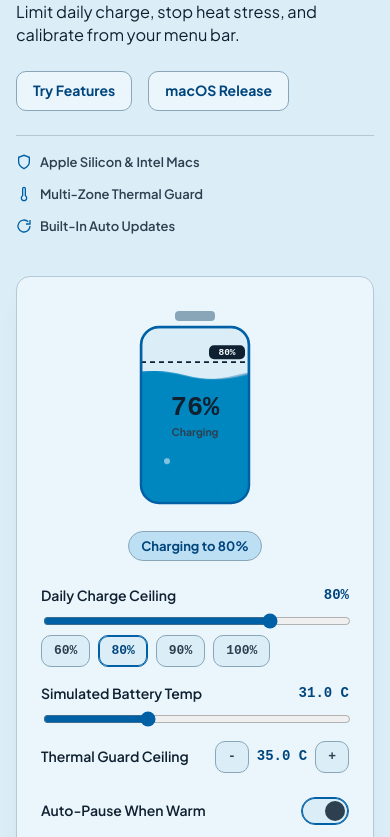
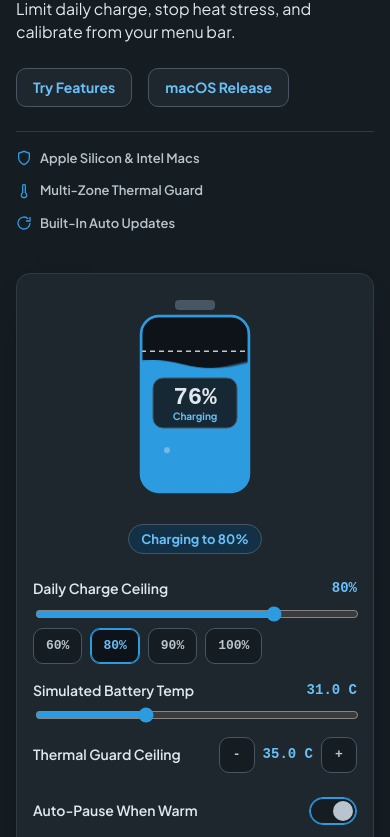
Before and after one commit to zixew/voltguard, a plain HTML site: page docs/index.html in a window 390 px wide. Shown: the part 243-1080 px from the top of the page. Drawn offline with Linux system fonts and the light colour scheme; a web font is replaced by a local one.

Commit message:
Switch VoltGuard site and GIF previews to Nordic Slate + Sky Blue and fix responsive battery HUD

```diff
--- a/docs/index.html
+++ b/docs/index.html
@@ -65,41 +65,41 @@
           <div class="console-panel" aria-label="Interactive battery limit and thermal guard simulator">
             <div class="console-split">
               <div class="battery-stage">
-                <svg class="battery-svg" viewBox="0 0 148 222" role="img" aria-label="Animated liquid battery indicator">
+                <svg class="battery-svg" viewBox="0 0 152 222" role="img" aria-label="Animated liquid battery indicator">
                   <defs>
                     <clipPath id="cellClip">
-                      <rect x="20" y="26" width="108" height="176" rx="18"/>
+                      <rect x="22" y="26" width="108" height="176" rx="18"/>
                     </clipPath>
                   </defs>
 
-                  <rect class="battery-terminal" x="54" y="10" width="40" height="10" rx="4"/>
+                  <rect class="battery-terminal" x="56" y="10" width="40" height="10" rx="4"/>
 
                   <g clip-path="url(#cellClip)">
-                    <rect class="battery-hull" x="20" y="26" width="108" height="176" rx="18"/>
-                    <g id="sim-liquid-group" class="battery-liquid-group" style="transform: translateY(35px);">
+                    <rect class="battery-hull" x="22" y="26" width="108" height="176" rx="18"/>
+                    <g id="sim-liquid-group" class="battery-liquid-group" style="transform: translateY(68px);">
                       <g class="wave-anim-b">
                         <path id="sim-wave-back" class="battery-wave battery-wave--back" d="M 0 6 Q 30 -2 60 6 T 120 6 T 180 6 T 240 6 T 300 6 L 300 210 L 0 210 Z"/>
                       </g>
                       <g class="wave-anim-a">
                         <path id="sim-wave-front" class="battery-wave" d="M 0 6 Q 30 14 60 6 T 120 6 T 180 6 T 240 6 T 300 6 L 300 210 L 0 210 Z"/>
                       </g>
-                      <circle class="battery-bubble" cx="46" cy="118" r="3"/>
-                      <circle class="battery-bubble battery-bubble--two" cx="84" cy="134" r="2.4"/>
-                      <circle class="battery-bubble battery-bubble--three" cx="102" cy="110" r="2"/>
+                      <circle class="battery-bubble" cx="48" cy="118" r="3"/>
+                      <circle class="battery-bubble battery-bubble--two" cx="86" cy="134" r="2.4"/>
+                      <circle class="battery-bubble battery-bubble--three" cx="104" cy="110" r="2"/>
                     </g>
                     <g id="sim-limit-group" class="battery-limit-group" style="transform: translateY(61px);">
-                      <line class="battery-limit-line" x1="20" y1="0" x2="128" y2="0"/>
-                      <rect class="battery-limit-pill" x="88" y="-17" width="36" height="14" rx="5"/>
-                      <text id="sim-limit-badge" class="battery-limit-text" x="106" y="-7" text-anchor="middle">80%</text>
+                      <line class="battery-limit-line" x1="22" y1="0" x2="130" y2="0"/>
                     </g>
                   </g>
 
-                  <rect id="sim-battery-hull" class="battery-hull" fill="none" x="20" y="26" width="108" height="176" rx="18" style="fill: none;"/>
+                  <rect id="sim-battery-hull" class="battery-hull" fill="none" x="22" y="26" width="108" height="176" rx="18" style="fill: none;"/>
 
-                  <text id="sim-pct-text" class="battery-pct-label" x="74" y="114" text-anchor="middle">76%</text>
-                  <text id="sim-mode-text" class="battery-sub-label" x="74" y="135" text-anchor="middle">Charging</text>
+                  <!-- High-contrast frosted HUD badge prevents overlap or color-clash over any liquid level -->
+                  <rect class="battery-hud-pill" x="34" y="88" width="84" height="50" rx="10"/>
+                  <text id="sim-pct-text" class="battery-pct-label" x="76" y="114" text-anchor="middle">76%</text>
+                  <text id="sim-mode-text" class="battery-sub-label" x="76" y="130" text-anchor="middle">Charging</text>
                 </svg>
-                <span id="sim-status-pill" class="status-pill">Active Charge Flow</span>
+                <span id="sim-status-pill" class="status-pill">Charging to 80%</span>
               </div>
 
               <div class="control-stack">
@@ -250,7 +250,7 @@
             <div class="sim-rows divider-top">
               <div class="sim-row">
                 <span>Live Decision Engine</span>
-                <span id="sail-decision-out" class="sim-row__metric">Sailing Coast (Inside 75%-80% Buffer)</span>
+                <span id="sail-decision-out" class="sim-row__metric">Sailing Coast (Inside 75% to 80% Buffer)</span>
               </div>
               <div class="sim-row">
                 <span>On App Exit Behavior</span>
@@ -425,7 +425,6 @@
 
   <script>
     (function () {
-      // 1. Live Hero Battery Simulator
       const limitRange = document.getElementById("sim-limit-range");
       const limitReadout = document.getElementById("sim-limit-readout");
       const tempRange = document.getElementById("sim-temp-range");
@@ -441,7 +440,6 @@
       const waveBack = document.getElementById("sim-wave-back");
       const batteryHull = document.getElementById("sim-battery-hull");
       const limitGroup = document.getElementById("sim-limit-group");
-      const limitBadge = document.getElementById("sim-limit-badge");
       const pctText = document.getElementById("sim-pct-text");
       const modeText = document.getElementById("sim-mode-text");
       const statusPill = document.getElementById("sim-status-pill");
@@ -469,7 +467,6 @@
         const holdingLimit = currentSimCharge >= limit;
 
         limitReadout.textContent = limit + "%";
-        limitBadge.textContent = limit + "%";
         tempReadout.textContent = temp.toFixed(1) + " C";
         maxTempReadout.textContent = maxAllowedTemp.toFixed(1) + " C";
         pctText.textContent = currentSimCharge + "%";
@@ -483,7 +480,7 @@
         const liquidOffsetY = cellTop + cellHeight * (1 - currentSimCharge / 100);
         const limitOffsetY = cellTop + cellHeight * (1 - limit / 100);
         liquidGroup.style.transform = "translateY(" + liquidOffsetY.toFixed(1) + "px)";
-        limitGroup.style.transform = "translateY(" + Math.max(limitOffsetY, 44).toFixed(1) + "px)";
+        limitGroup.style.transform = "translateY(" + Math.max(limitOffsetY, 32).toFixed(1) + "px)";
 
         waveFront.classList.remove("battery-wave--warm", "battery-wave--hot");
         waveBack.classList.remove("battery-wave--warm", "battery-wave--hot");
@@ -492,7 +489,7 @@
 
         if (isHot) {
           modeText.textContent = "Thermal Hold";
-          statusPill.textContent = "Paused: Heat Limit Reached";
+          statusPill.textContent = "Heat Pause (" + temp.toFixed(1) + " C)";
           statusPill.classList.add("status-pill--alert");
           waveFront.classList.add("battery-wave--hot");
           waveBack.classList.add("battery-wave--hot");
@@ -502,7 +499,7 @@
           thermalState.textContent = "Thermal Pause Active";
         } else if (holdingLimit) {
           modeText.textContent = "Target Hold";
-          statusPill.textContent = "Holding " + limit + "% Ceiling";
+          statusPill.textContent = "Hold at " + limit + "%";
           statusPill.classList.add("status-pill--warm");
           batteryHull.classList.add("battery-hull--paused");
           adapterW.textContent = "19.2 W";
@@ -515,7 +512,7 @@
           statusPill.textContent = "Charging to " + limit + "%";
           adapterW.textContent = watts.toFixed(1) + " W";
           batteryW.textContent = "+" + net.toFixed(1) + " W";
-          thermalState.textContent = !heatGuardOn && temp >= maxAllowedTemp ? "Guard Off (Monitor Only)" : "Cool Headroom";
+          thermalState.textContent = !heatGuardOn && temp >= maxAllowedTemp ? "Guard Off (Monitor)" : "Cool Headroom";
         }
       }
 
@@ -553,7 +550,16 @@
 
       syncHeroSim();
 
-      // 2. Feature Tab Switcher + Keyboard Navigation
+      // Interactive nav underline feedback on click
+      const navLinks = Array.from(document.querySelectorAll(".nav-links a"));
+      navLinks.forEach((link) => {
+        link.addEventListener("click", () => {
+          navLinks.forEach((a) => a.removeAttribute("aria-current"));
+          link.setAttribute("aria-current", "true");
+        });
+      });
+
+      // Feature Tab Switcher + Keyboard Navigation
       const tabButtons = Array.from(document.querySelectorAll("[data-tab-target]"));
       const tabPanels = {
         charge: document.getElementById("panel-charge"),
@@ -589,7 +595,7 @@
         });
       });
 
-      // 3. Feature Panel 1: Sailing & Restore on Quit Sandbox
+      // Sailing & Quit Restore Sandbox
       const sailButtons = Array.from(document.querySelectorAll("[data-sail-delta]"));
       const sailDeltaReadout = document.getElementById("sail-delta-readout");
       const sailSocRange = document.getElementById("sail-soc-range");
@@ -631,7 +637,7 @@
         syncSailing();
       });
 
-      // 4. Feature Panel 2: Interactive 5-Stage Calibration Stepper & Auto-Play
+      // 5-Stage Calibration Stepper & Auto-Play
       const calStages = [
         { title: "Stage 1: Charging to 100%", progress: 0.18, afterLabel: "Expected Outcome", afterVal: "Full gauge alignment pending" },
         { title: "Stage 2: Holding at 100% (60 min)", progress: 0.36, afterLabel: "Expected Outcome", afterVal: "Upper voltage anchor stabilizing" },
@@ -688,7 +694,7 @@
         }, 1250);
       });
 
-      // 5. Feature Panel 3: Schedule Profile Switcher
+      // Schedule Profile Switcher
       const schedProfiles = {
         office: { badge: "80% Cap Active", window: "Mon to Fri at 08:30", policy: "Hold at 80% / Max 35.0 C" },
         travel: { badge: "100% Travel Top-Up", window: "Fridays at 17:00", policy: "Full 100% Charge / Thermal Watch On" },
@@ -710,7 +716,7 @@
         });
       });
 
-      // 6. Feature Panel 4: Interactive Update Check Simulation
+      // Update Check Simulation
       const updateBtn = document.getElementById("update-check-btn");
       const updateOut = document.getElementById("update-status-out");
       updateBtn.addEventListener("click", () => {
--- a/docs/styles.css
+++ b/docs/styles.css
@@ -25,6 +25,7 @@
   color: var(--color-ink);
   text-decoration: none;
   letter-spacing: -0.015em;
+  white-space: nowrap;
 }
 
 .brand-link__mark {
@@ -47,6 +48,7 @@
   text-decoration: none;
   padding: var(--space-2xs) var(--space-3xs);
   border-bottom: var(--space-3xs) solid transparent;
+  white-space: nowrap;
   transition: color var(--dur-micro) var(--ease-out), border-color var(--dur-micro) var(--ease-out);
 }
 
@@ -77,19 +79,15 @@
   margin-bottom: var(--space-xl);
 }
 
-.section-tag {
-  font-size: var(--text-sm);
-  font-weight: 700;
-  color: var(--color-accent-deep);
-}
-
 .status-pill {
   display: inline-flex;
   align-items: center;
-  gap: var(--space-2xs);
+  justify-content: center;
   width: fit-content;
+  max-width: 100%;
   font-size: var(--text-xs);
   font-weight: 700;
+  white-space: nowrap;
   color: var(--color-accent-deep);
   background: var(--color-accent-soft);
   border: var(--rule-hair) solid var(--color-rule-2);
@@ -103,7 +101,7 @@
 }
 
 .status-pill--alert {
-  color: var(--color-bad);
+  color: var(--color-bad-ink);
   background: var(--color-bad-soft);
 }
 
@@ -116,7 +114,7 @@
 /* Overview Layout */
 .hero-grid {
   display: grid;
-  grid-template-columns: minmax(0, 1.05fr) minmax(0, 0.95fr);
+  grid-template-columns: minmax(0, 1fr) minmax(0, 1.05fr);
   gap: var(--space-xl);
   align-items: start;
 }
@@ -192,6 +190,7 @@
 /* Interactive Surface Shell */
 .console-panel {
   background: var(--color-paper-2);
+  color: var(--color-ink);
   border: var(--rule-hair) solid var(--color-rule);
   border-radius: var(--radius-card);
   box-shadow: var(--shadow-card);
@@ -202,7 +201,7 @@
 
 .console-split {
   display: grid;
-  grid-template-columns: 164px minmax(0, 1fr);
+  grid-template-columns: 168px minmax(0, 1fr);
   gap: var(--space-lg);
   align-items: center;
 }
@@ -211,11 +210,11 @@
 .battery-stage {
   display: grid;
   justify-items: center;
-  gap: var(--space-xs);
+  gap: var(--space-sm);
 }
 
 .battery-svg {
-  width: 148px;
+  width: 152px;
   height: 222px;
   overflow: visible;
 }
@@ -225,7 +224,7 @@
 }
 
 .battery-hull {
-  fill: var(--color-paper);
+  fill: var(--color-paper-3);
   stroke: var(--color-accent);
   stroke-width: 2.5;
   transition: stroke var(--dur-short) var(--ease-out);
@@ -244,13 +243,13 @@
 }
 
 .battery-wave {
-  fill: var(--color-accent-bright);
+  fill: var(--color-accent);
   transition: fill var(--dur-short) var(--ease-out);
 }
 
 .battery-wave--back {
-  fill: var(--color-accent);
-  opacity: 0.45;
+  fill: var(--color-accent-bright);
+  opacity: 0.4;
 }
 
 .battery-wave--warm {
@@ -281,12 +280,12 @@
 
 @keyframes bubbleRise {
   0% { transform: translateY(14px); opacity: 0; }
-  30% { opacity: 0.72; }
+  30% { opacity: 0.55; }
   100% { transform: translateY(-76px); opacity: 0; }
 }
 
 .battery-bubble {
-  fill: var(--color-accent-ink);
+  fill: var(--color-ink);
   animation: bubbleRise 3.1s ease-in infinite;
 }
 
@@ -306,32 +305,29 @@
 
 .battery-limit-line {
   stroke: var(--color-ink);
-  stroke-width: 1.8;
+  stroke-width: 1.6;
   stroke-dasharray: 5 4;
+  opacity: 0.85;
 }
 
-.battery-limit-pill {
-  fill: var(--color-ink);
-}
-
-.battery-limit-text {
-  fill: var(--color-accent-ink);
-  font-family: var(--font-outlier);
-  font-size: 9.5px;
-  font-weight: 700;
+.battery-hud-pill {
+  fill: var(--color-paper);
+  fill-opacity: 0.9;
+  stroke: var(--color-rule-2);
+  stroke-width: 1;
 }
 
 .battery-pct-label {
   fill: var(--color-ink);
   font-family: var(--font-outlier);
-  font-size: 27px;
+  font-size: 24px;
   font-weight: 700;
 }
 
 .battery-sub-label {
-  fill: var(--color-ink-2);
+  fill: var(--color-accent-deep);
   font-family: var(--font-body);
-  font-size: 10.5px;
+  font-size: 10px;
   font-weight: 700;
 }
 
@@ -347,6 +343,7 @@
 .metric-cell {
   display: grid;
   gap: var(--space-3xs);
+  min-width: 0;
 }
 
 .metric-cell__label {
@@ -366,18 +363,21 @@
 .control-stack {
   display: grid;
   gap: var(--space-md);
+  min-width: 0;
 }
 
 .control-block {
   display: grid;
   gap: var(--space-xs);
+  min-width: 0;
 }
 
 .control-header {
   display: flex;
+  flex-wrap: wrap;
   align-items: center;
   justify-content: space-between;
-  gap: var(--space-sm);
+  gap: var(--space-xs) var(--space-sm);
   font-size: var(--text-sm);
   font-weight: 600;
   color: var(--color-ink);
@@ -407,7 +407,7 @@
   display: inline-flex;
   align-items: center;
   justify-content: center;
-  min-height: 32px;
+  min-height: 36px;
   padding: var(--space-2xs) var(--space-sm);
   border-radius: var(--radius-pill);
   border: var(--rule-hair) solid var(--color-rule-2);
@@ -419,6 +419,10 @@
   white-space: nowrap;
   cursor: pointer;
   transition: background-color var(--dur-micro) var(--ease-out), color var(--dur-micro) var(--ease-out), border-color var(--dur-micro) var(--ease-out), transform var(--dur-micro) var(--ease-out);
+}
+
+.step-btn {
+  min-width: 36px;
 }
 
 .preset-chip:hover,
@@ -448,7 +452,7 @@
 }
 
 .preset-chip[aria-pressed="true"] {
-  background: var(--color-paper);
+  background: var(--color-paper-3);
   border-color: var(--color-accent);
   box-shadow: inset 0 0 0 1px var(--color-accent);
   color: var(--color-accent-deep);
@@ -547,9 +551,10 @@
   padding: var(--space-sm) var(--space-md);
   border-top: var(--rule-hair) solid var(--color-rule);
   display: flex;
+  flex-wrap: wrap;
   align-items: baseline;
   justify-content: space-between;
-  gap: var(--space-sm);
+  gap: var(--space-xs) var(--space-sm);
 }
 
 .media-figure__title {
@@ -596,7 +601,7 @@
 }
 
 .tab-btn[aria-selected="true"] {
-  background: var(--color-paper-2);
+  background: var(--color-paper-3);
   border-color: var(--color-accent);
   box-shadow: inset 0 0 0 1px var(--color-accent);
   color: var(--color-accent-deep);
@@ -614,6 +619,7 @@
   gap: var(--space-xl);
   align-items: center;
   background: var(--color-paper-2);
+  color: var(--color-ink);
   border: var(--rule-hair) solid var(--color-rule);
   border-radius: var(--radius-card);
   padding: var(--space-lg);
@@ -627,6 +633,7 @@
 .feature-sandbox {
   display: grid;
   gap: var(--space-md);
+  min-width: 0;
 }
 
 .feature-sandbox h3 {
@@ -655,7 +662,7 @@
   display: block;
   width: 100%;
   height: 100%;
-  background: var(--color-accent-deep);
+  background: var(--color-accent);
   transform-origin: left center;
   transition: transform var(--dur-long) var(--ease-out);
 }
@@ -680,7 +687,7 @@
 }
 
 .cal-stage-btn[aria-pressed="true"] {
-  background: var(--color-paper);
+  background: var(--color-paper-3);
   border-color: var(--color-accent);
   box-shadow: inset 0 0 0 1px var(--color-accent);
   color: var(--color-accent-deep);
@@ -694,9 +701,10 @@
 
 .sim-row {
   display: flex;
+  flex-wrap: wrap;
   align-items: center;
   justify-content: space-between;
-  gap: var(--space-sm);
+  gap: var(--space-2xs) var(--space-sm);
   padding: var(--space-xs) var(--space-sm);
   border-radius: var(--radius-pill);
   border: var(--rule-hair) solid var(--color-rule);
@@ -731,8 +739,10 @@
   background: var(--color-paper);
   border-top: var(--rule-hair) solid var(--color-rule);
   display: flex;
+  flex-wrap: wrap;
   align-items: center;
   justify-content: space-between;
+  gap: var(--space-xs);
   font-size: var(--text-xs);
   font-weight: 600;
   color: var(--color-ink-2);
@@ -745,6 +755,7 @@
   gap: var(--space-xl);
   align-items: center;
   background: var(--color-paper-2);
+  color: var(--color-ink);
   border: var(--rule-hair) solid var(--color-rule-2);
   border-radius: var(--radius-card);
   padding: var(--space-xl);
@@ -782,7 +793,7 @@
 
 .btn--primary:hover {
   transform: translateY(-2px);
-  background: var(--color-accent-deep);
+  background: var(--color-accent-bright);
 }
 
 .btn--primary svg {
@@ -804,6 +815,7 @@
   padding-block: var(--space-lg);
   border-top: var(--rule-hair) solid var(--color-rule);
   background: var(--color-paper-3);
+  color: var(--color-muted);
 }
 
 .site-footer__inner {
@@ -818,7 +830,7 @@
 }
 
 /* Responsive adjustments */
-@media (max-width: 62rem) {
+@media (max-width: 66rem) {
   .hero-grid,
   .media-duo,
   .feature-panel,
@@ -831,7 +843,19 @@
   }
 }
 
-@media (max-width: 40rem) {
+@media (max-width: 48rem) {
+  .console-panel,
+  .feature-panel,
+  .download-band {
+    padding: var(--space-md);
+  }
+
+  .cal-stages {
+    grid-template-columns: repeat(2, minmax(0, 1fr));
+  }
+}
+
+@media (max-width: 36rem) {
   .console-split,
   .cal-stages,
   .telemetry-strip {
@@ -839,6 +863,10 @@
   }
 
   .nav-links {
-    gap: var(--space-md);
+    gap: var(--space-sm);
+  }
+
+  .nav-links a {
+    font-size: var(--text-xs);
   }
 }
--- a/docs/tokens.css
+++ b/docs/tokens.css
@@ -1,7 +1,7 @@
-/* Hallmark: Sky Daylight macOS Instrument, soft sky mist surfaces, calm navy ink, cerulean accent */
-/* Critique check: 3 sections only, macOS focus, single primary Download CTA, zero emerald green */
+/* Hallmark: Real App Nordic Slate + Sky Blue, matte deep slate surfaces, off-white ink, serene blue accent */
+/* Critique check: matches macOS VoltGuard nordicMist surface hierarchy, 3 sections, 1 primary CTA, zero green */
 :root {
-  color-scheme: light;
+  color-scheme: dark;
   --space-3xs: 2px;
   --space-2xs: 4px;
   --space-xs: 8px;
@@ -18,10 +18,10 @@
   --text-lg: 1.15rem;
   --text-xl: 1.45rem;
   --text-2xl: 1.85rem;
-  --text-display: clamp(2.1rem, 3.1vw + 0.55rem, 3.05rem);
-  --text-section: clamp(1.65rem, 1.9vw + 0.65rem, 2.25rem);
+  --text-display: clamp(2.05rem, 3vw + 0.5rem, 3rem);
+  --text-section: clamp(1.6rem, 1.8vw + 0.65rem, 2.2rem);
   --text-title: clamp(1.12rem, 0.55vw + 0.85rem, 1.32rem);
-  --text-lead: clamp(1.02rem, 0.25vw + 0.92rem, 1.16rem);
+  --text-lead: clamp(1rem, 0.25vw + 0.9rem, 1.15rem);
 
   --ease-out: cubic-bezier(0.16, 1, 0.3, 1);
   --dur-micro: 140ms;
@@ -37,31 +37,32 @@
   --z-raised: 10;
   --z-sticky-nav: 300;
 
-  /* Soft Sky Blue Daylight palette */
-  --color-paper: oklch(93.8% 0.024 232);
-  --color-paper-2: oklch(96.8% 0.014 230);
-  --color-paper-3: oklch(89.2% 0.030 232);
-  --color-ink: oklch(24.0% 0.038 245);
-  --color-ink-2: oklch(36.0% 0.036 242);
-  --color-muted: oklch(43.5% 0.035 240);
+  /* Real App Nordic Slate + Sky Blue palette (no bright white glare, no green) */
+  --color-paper: oklch(22.2% 0.016 245);
+  --color-paper-2: oklch(26.8% 0.018 244);
+  --color-paper-3: oklch(18.5% 0.014 245);
+  --color-ink: oklch(92.8% 0.010 235);
+  --color-ink-2: oklch(81.5% 0.016 238);
+  --color-muted: oklch(71.5% 0.020 238);
 
-  --color-rule: oklch(82.5% 0.028 232);
-  --color-rule-2: oklch(71.0% 0.042 234);
+  --color-rule: oklch(34.5% 0.022 242);
+  --color-rule-2: oklch(44.5% 0.028 242);
 
-  --color-accent: oklch(47.5% 0.142 245);
-  --color-accent-bright: oklch(59.0% 0.132 236);
-  --color-accent-ink: oklch(98.0% 0.006 230);
-  --color-accent-soft: oklch(88.5% 0.046 235);
-  --color-accent-deep: oklch(38.0% 0.120 245);
-  --color-focus: oklch(47.5% 0.145 245);
+  --color-accent: oklch(66.0% 0.140 242);
+  --color-accent-bright: oklch(72.0% 0.130 238);
+  --color-accent-ink: oklch(16.0% 0.032 245);
+  --color-accent-soft: oklch(30.0% 0.052 242);
+  --color-accent-deep: oklch(77.5% 0.115 238);
+  --color-focus: oklch(70.0% 0.140 242);
 
-  --color-cool: oklch(54.0% 0.110 226);
-  --color-cool-soft: oklch(89.5% 0.036 226);
-  --color-warn: oklch(56.0% 0.135 58);
-  --color-warn-ink: oklch(35.0% 0.115 56);
-  --color-warn-soft: oklch(92.0% 0.040 68);
-  --color-bad: oklch(46.0% 0.165 25);
-  --color-bad-soft: oklch(92.0% 0.042 25);
+  --color-cool: oklch(70.0% 0.110 226);
+  --color-cool-soft: oklch(29.0% 0.040 228);
+  --color-warn: oklch(76.0% 0.135 72);
+  --color-warn-ink: oklch(85.0% 0.105 78);
+  --color-warn-soft: oklch(28.0% 0.045 68);
+  --color-bad: oklch(63.0% 0.155 25);
+  --color-bad-ink: oklch(86.0% 0.090 24);
+  --color-bad-soft: oklch(27.0% 0.055 24);
 
   --font-display: "Plus Jakarta Sans", ui-sans-serif, system-ui, sans-serif;
   --font-body: var(--font-display);
@@ -70,7 +71,7 @@
   --radius-card: 14px;
   --radius-pill: 10px;
   --rule-hair: 1px;
-  --shadow-card: 0 12px 28px -18px oklch(35% 0.06 240 / 0.22);
+  --shadow-card: 0 16px 36px -22px oklch(8% 0.02 245 / 0.72);
   --tracking-display: -0.025em;
   --display-weight: 700;
 }
```
Also changed, not shown: docs/assets/voltguard-calibration-motion.gif, docs/assets/voltguard-live-motion.gif, 4 other files.
